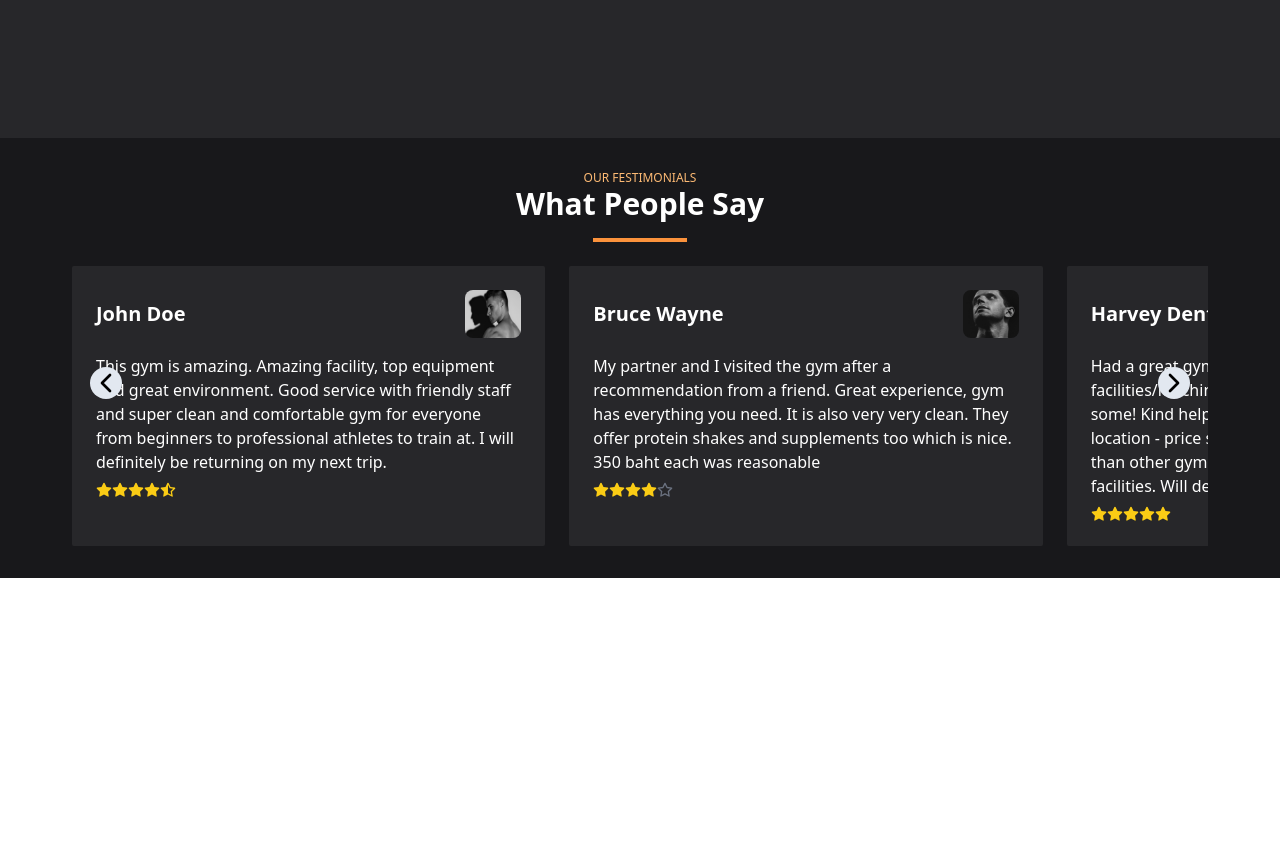
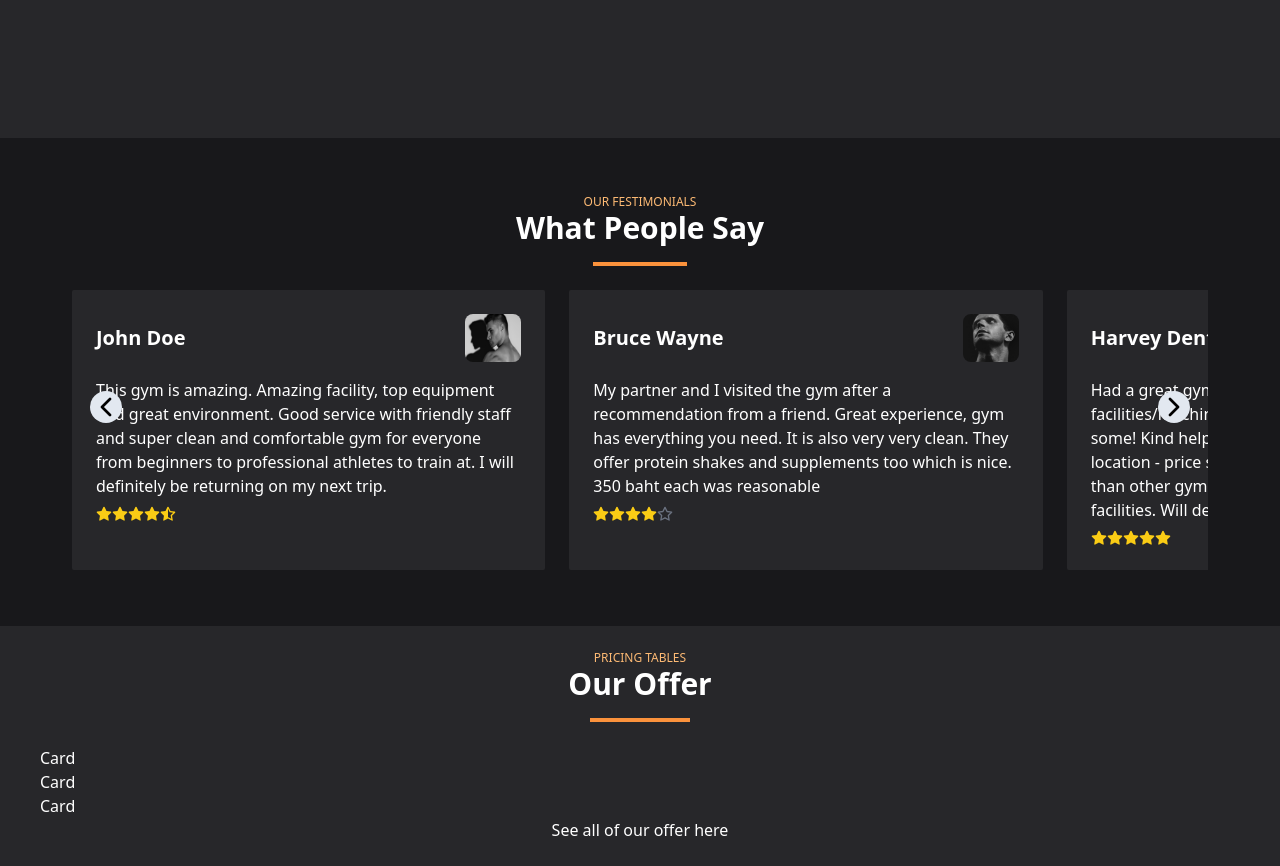
Before and after one commit to SoT03/gymbro, a Next.js app: page / in a window 1280 px wide. Shown: the part 1380-2246 px from the top of the page. Before the commit the page ends 1958 px from the top, so only its background shows below. Built offline with nearby package versions, Linux system fonts and the light colour scheme.

Commit message:
added offer section structure

```diff
--- a/components/Offer.tsx
+++ b/components/Offer.tsx
@@ -1,10 +1,28 @@
+import OfferCard from './OfferCard';
+import Section from './util/Section/Section';
+import SectionHeading from './util/Section/SectionHeading';
+import HR from './util/Section/SectionHr';
+import SectionTitle from './util/Section/SectionTitle';
+
 const Offer = () => {
 	return (
-		<section className='bg-zinc-800 text-white'>
-			<div className='wrapper'>
-
-            </div>
-		</section>
+		<Section classes={['bg-zinc-800']}>
+			<div>
+				<div className='text-center'>
+					<SectionHeading text='Pricing tables' />
+					<SectionTitle title='Our Offer' />
+				</div>
+				<HR />
+				<div>
+					<OfferCard />
+					<OfferCard />
+					<OfferCard />
+				</div>
+				<p className='text-center'>
+					See all of our offer <span>here</span>
+				</p>
+			</div>
+		</Section>
 	);
 };
 
--- /dev/null
+++ b/components/OfferCard.tsx
@@ -0,0 +1,5 @@
+const OfferCard = () => {
+	return <div>Card</div>;
+};
+
+export default OfferCard;
--- a/components/util/Section/Section.tsx
+++ b/components/util/Section/Section.tsx
@@ -5,7 +5,7 @@ type SectionProps = {
 
 const Section = ({ children, classes }: SectionProps) => {
 	return (
-		<section className={`text-white ${classes?.map((style) => style)}`}>
+		<section className={`text-white py-6 ${classes?.map((style) => style)}`}>
 			<div className='wrapper'>{children}</div>
 		</section>
 	);
```
